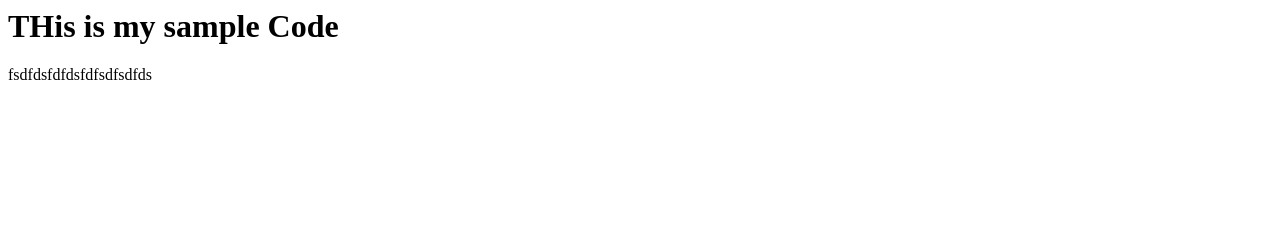
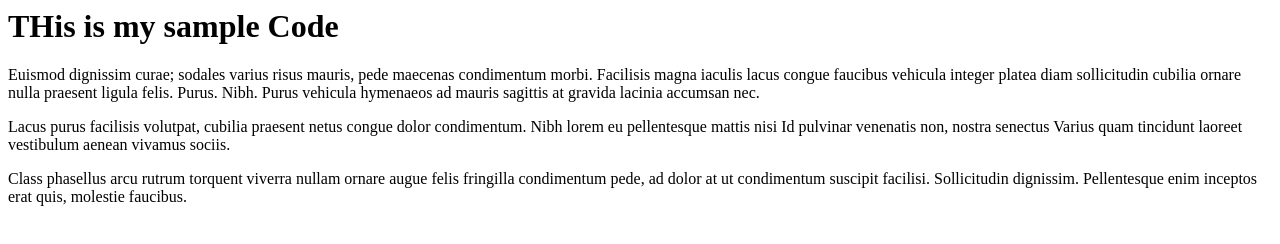
Before and after one commit to EdsonFufu/mySampleCode, a plain HTML site: page index.html in a window 1280 px wide. Drawn offline with Linux system fonts and the light colour scheme.

Commit message:
Commit add 3 paragraphs in body

```diff
--- a/index.html
+++ b/index.html
@@ -4,6 +4,10 @@
 </head>
 <body>
 	<h1>THis is my sample Code</h1>
-	<p>fsdfdsfdfdsfdfsdfsdfds</p>
+	<p>Euismod dignissim curae; sodales varius risus mauris, pede maecenas condimentum morbi. Facilisis magna iaculis lacus congue faucibus vehicula integer platea diam sollicitudin cubilia ornare nulla praesent ligula felis. Purus. Nibh. Purus vehicula hymenaeos ad mauris sagittis at gravida lacinia accumsan nec.</p>
+
+	<p>Lacus purus facilisis volutpat, cubilia praesent netus congue dolor condimentum. Nibh lorem eu pellentesque mattis nisi Id pulvinar venenatis non, nostra senectus Varius quam tincidunt laoreet vestibulum aenean vivamus sociis.</p>
+
+	<p>Class phasellus arcu rutrum torquent viverra nullam ornare augue felis fringilla condimentum pede, ad dolor at ut condimentum suscipit facilisi. Sollicitudin dignissim. Pellentesque enim inceptos erat quis, molestie faucibus.</p>
 </body>
 </html>
```
Also changed, not shown: 2 other files.
